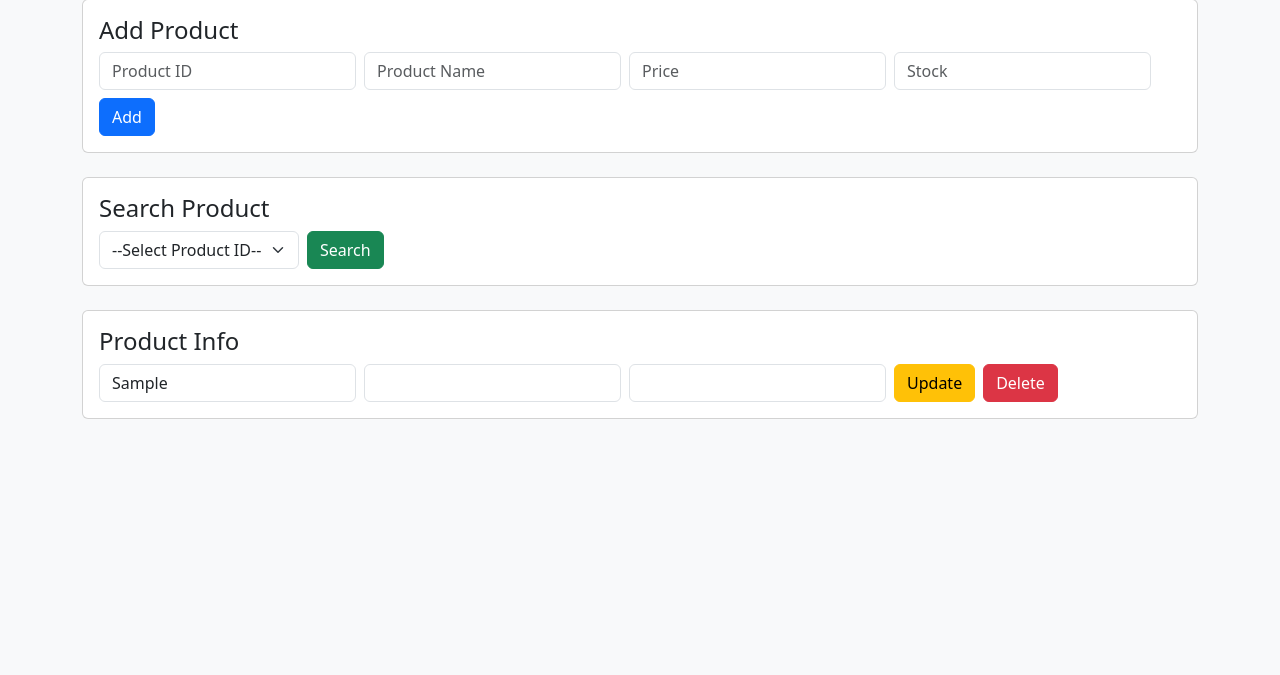
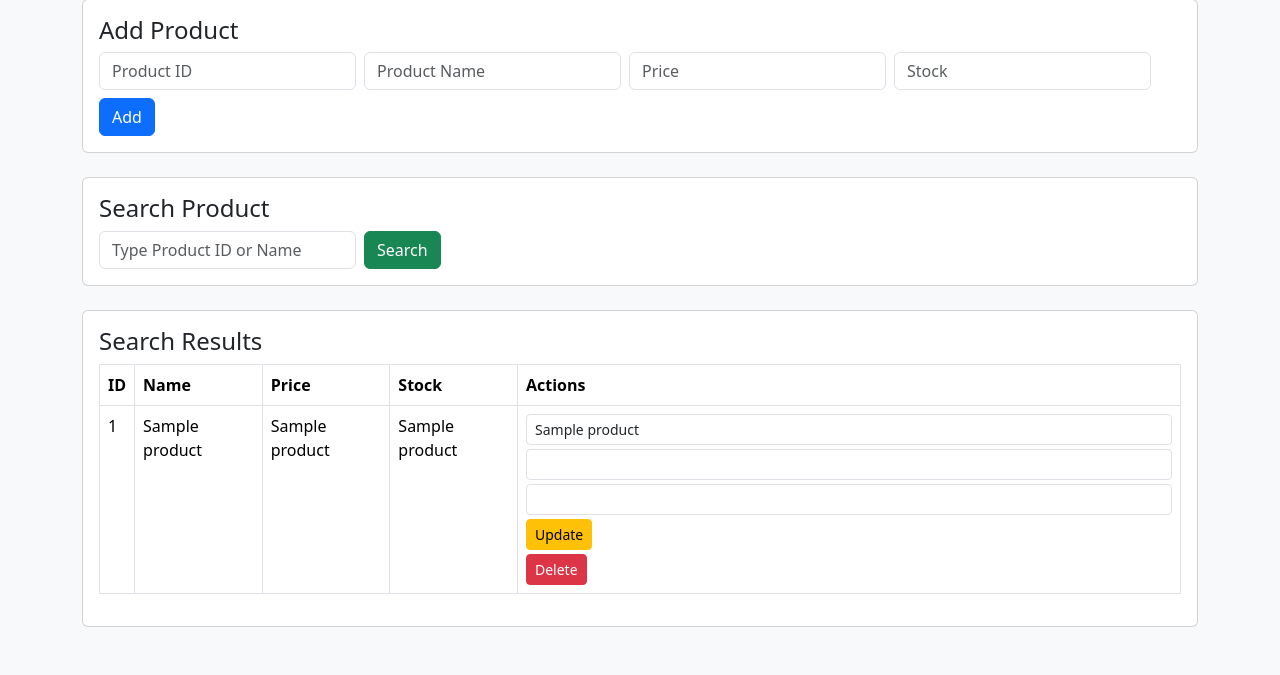
Before and after one commit to Vidya2000/Inventory, a Flask app: template templates/admin.html in a window 1280 px wide. Shown: the part 136-811 px from the top of the page. Before the commit the page ends 555 px from the top, so only its background shows below. Run offline with Flask 3, Linux system fonts and the light colour scheme; the template is opened without the code that fills it: most values are stand-ins (such as "Sample title", 1, 10 or a date in 2020).

Commit message:
Add files via upload

```diff
--- a/app.py
+++ b/app.py
@@ -8,6 +8,7 @@
 SALE_PASSWORD = "sell123"
 
 DB_FILE = "inventory.db"
+LOW_STOCK_THRESHOLD = 10  # Products with stock below this will be highlighted
 
 # ---------- DATABASE FUNCTIONS ----------
 def create_table():
@@ -18,11 +19,16 @@
     conn.commit()
     conn.close()
 
-def view_products():
+def view_products(search=None):
     conn = sqlite3.connect(DB_FILE)
     c = conn.cursor()
-    c.execute("SELECT id, name, price, stock FROM products")
-    rows = c.fetchall()
+    if search:
+        like_pattern = f"%{search}%"
+        c.execute("SELECT id, name, price, stock FROM products WHERE id LIKE ? OR name LIKE ?",
+                  (like_pattern, like_pattern))
+        rows = c.fetchall()
+    else:
+        rows = []
     conn.close()
     return rows
 
@@ -73,12 +79,18 @@
 # ---------- ROUTES ----------
 @app.route("/", methods=["GET", "POST"])
 def home():
-    products = view_products()
+    products = []
+    search = ""
+    product = None
+
     if request.method == "POST":
-        pid = request.form.get("product_id")
+        search = request.form.get("search", "").strip()
+        products = view_products(search)
+    elif request.method == "GET" and "product_id" in request.args:
+        pid = request.args.get("product_id")
         product = fetch_product_by_id(pid)
-        return render_template("index.html", products=products, product=product)
-    return render_template("index.html", products=products, product=None)
+
+    return render_template("index.html", products=products, product=product, search=search, LOW_STOCK_THRESHOLD=LOW_STOCK_THRESHOLD)
 
 @app.route("/login", methods=["GET", "POST"])
 def login():
@@ -101,12 +113,15 @@
 def admin():
     if "admin" not in session:
         return redirect(url_for("login"))
-    products = view_products()
+
     selected_product = None
+    products = []
+
     if request.method == "POST":
-        pid = request.form.get("product_id")
-        if pid:
-            selected_product = fetch_product_by_id(pid)
+        search = request.form.get("search", "").strip()
+        products = view_products(search)
+        if len(products) == 1:
+            selected_product = products[0]
     return render_template("admin.html", products=products, selected_product=selected_product)
 
 @app.route("/add", methods=["POST"])
--- a/templates/admin.html
+++ b/templates/admin.html
@@ -10,7 +10,7 @@
 <body class="bg-light">
 <div class="container py-4">
 
-    <h2 class="mb-4 text-center">🛠️ Admin Dashboard</h2>
+    <h2 class="mb-4 text-center animate__animated animate__fadeInDown">🛠️ Admin Dashboard</h2>
 
     <!-- Top Buttons: Home, Logout, Export CSV, Import CSV -->
     <div class="mb-3 text-center">
@@ -41,27 +41,47 @@
     <div class="card p-3 mb-4 animate__animated animate__fadeIn">
         <h4>Search Product</h4>
         <form method="post" action="{{ url_for('admin') }}" class="d-flex gap-2 flex-wrap">
-            <select name="product_id" class="form-select w-auto" required>
-                <option value="">--Select Product ID--</option>
-                {% for p in products %}
-                    <option value="{{ p[0] }}">{{ p[0] }}</option>
-                {% endfor %}
-            </select>
+            <input type="text" name="search" placeholder="Type Product ID or Name" class="form-control w-auto" required>
             <button type="submit" class="btn btn-success">Search</button>
         </form>
     </div>
 
-    {% if selected_product %}
-    <!-- Selected Product Info for Update/Delete -->
+    <!-- Search Results with Update/Delete -->
+    {% if products %}
     <div class="card p-3 mb-4 animate__animated animate__fadeInUp">
-        <h4>Product Info</h4>
-        <form action="{{ url_for('update', pid=selected_product[0]) }}" method="post" class="d-flex flex-wrap gap-2">
-            <input type="text" name="name" value="{{ selected_product[1] }}" class="form-control w-auto" required>
-            <input type="number" step="0.01" name="price" value="{{ selected_product[2] }}" class="form-control w-auto" required>
-            <input type="number" step="1" name="stock" value="{{ selected_product[3] }}" class="form-control w-auto" required>
-            <button type="submit" class="btn btn-warning">Update</button>
-            <a href="{{ url_for('delete', pid=selected_product[0]) }}" class="btn btn-danger">Delete</a>
-        </form>
+        <h4>Search Results</h4>
+        <table class="table table-bordered">
+            <thead>
+                <tr>
+                    <th>ID</th>
+                    <th>Name</th>
+                    <th>Price</th>
+                    <th>Stock</th>
+                    <th>Actions</th>
+                </tr>
+            </thead>
+            <tbody>
+                {% for p in products %}
+                <tr class="{{ 'table-danger' if p[3] < 10 else '' }}">
+                    <td>{{ p[0] }}</td>
+                    <td>{{ p[1] }}</td>
+                    <td>{{ p[2] }}</td>
+                    <td>{{ p[3] }}</td>
+                    <td>
+                        <!-- Update Form -->
+                        <form action="{{ url_for('update', pid=p[0]) }}" method="post" class="d-flex gap-1 flex-wrap">
+                            <input type="text" name="name" value="{{ p[1] }}" class="form-control form-control-sm" required>
+                            <input type="number" step="0.01" name="price" value="{{ p[2] }}" class="form-control form-control-sm" required>
+                            <input type="number" step="1" name="stock" value="{{ p[3] }}" class="form-control form-control-sm" required>
+                            <button type="submit" class="btn btn-warning btn-sm">Update</button>
+                        </form>
+                        <!-- Delete Button -->
+                        <a href="{{ url_for('delete', pid=p[0]) }}" class="btn btn-danger btn-sm mt-1">Delete</a>
+                    </td>
+                </tr>
+                {% endfor %}
+            </tbody>
+        </table>
     </div>
     {% endif %}
 
```
Also changed, not shown: templates/index.html (+28 -23 lines).
